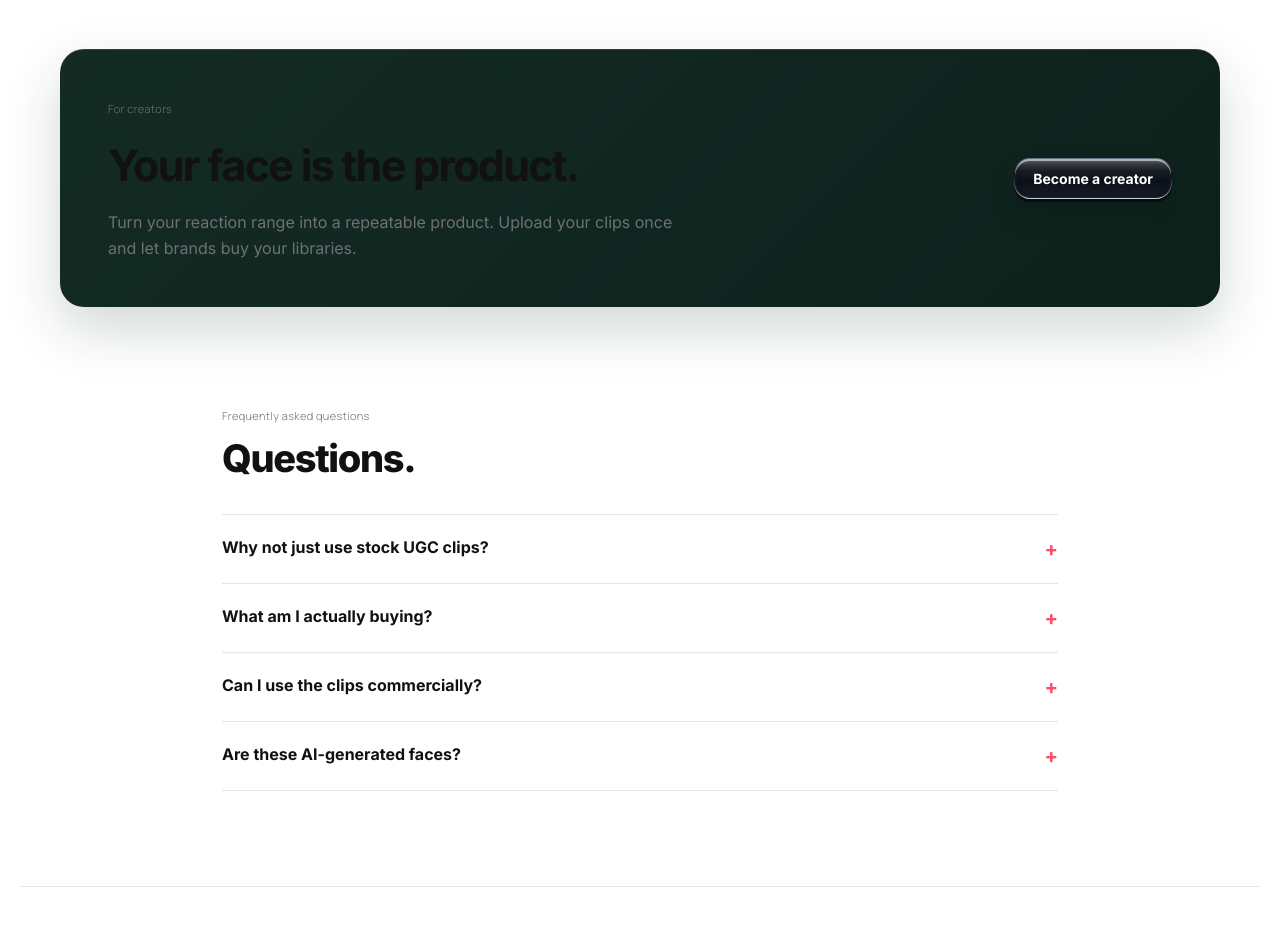
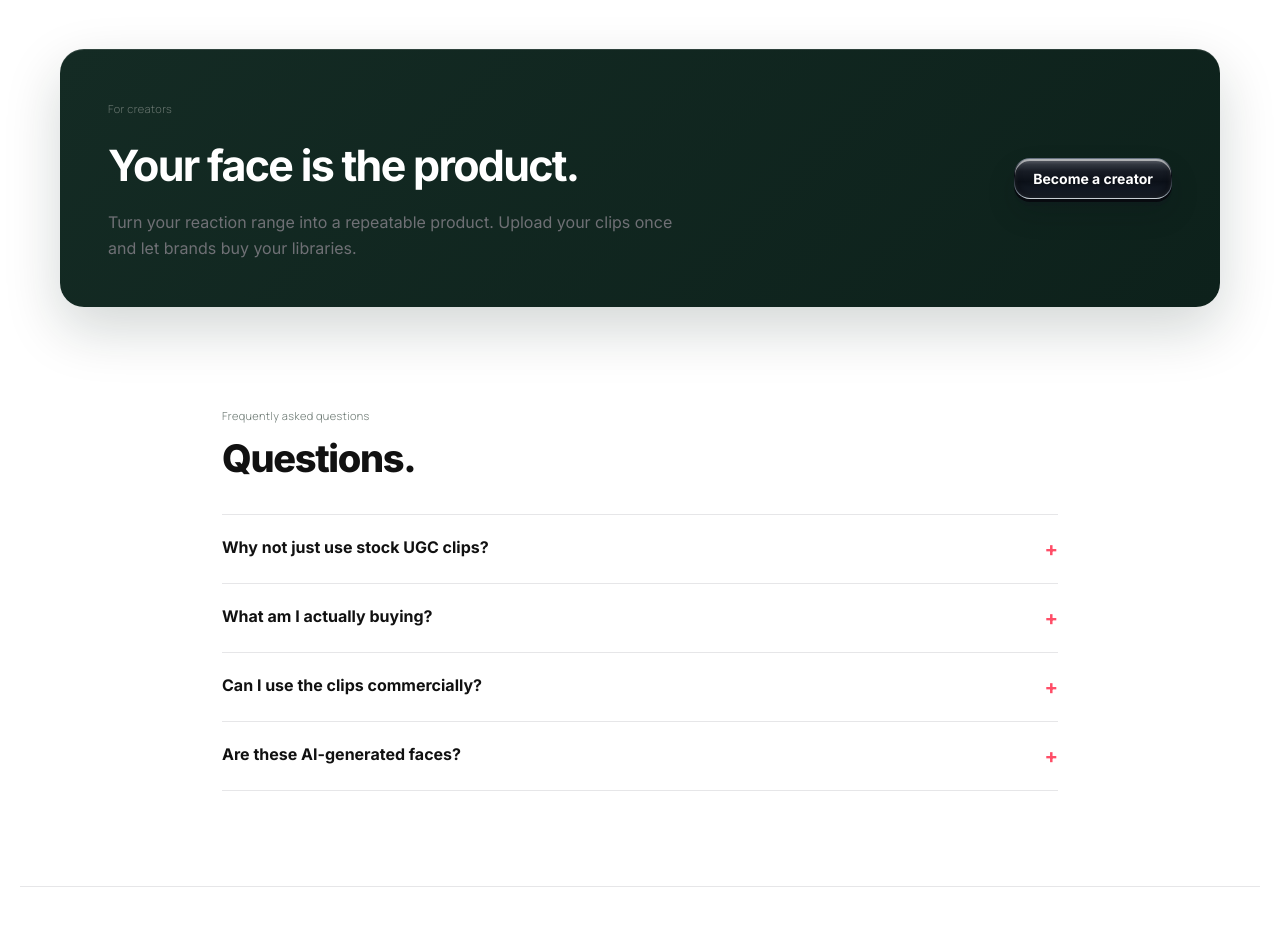
Before and after one commit to projectd101/UGC-Hub, a React (Vite) app: page / in a window 1280 px wide. Shown: the part 4440-5365 px from the top of the page. Built offline with nearby package versions, Linux system fonts and the light colour scheme; no server answers; a web font is replaced by a local one.

Commit message:
Make creator CTA headline white

```diff
--- a/public/section-divider-removals.css
+++ b/public/section-divider-removals.css
@@ -62,6 +62,7 @@
 [class*="rightsGrid"] div { padding:20px !important; min-height:92px; border:1px solid rgba(18,29,25,.08) !important; border-radius:14px !important; background:#f5f7f5 !important; box-shadow:0 6px 18px rgba(18,29,25,.05),inset 0 1px 0 #fff !important; }
 
 [class*="creatorCta"] { width:min(1160px,calc(100% - 64px)) !important; max-width:1160px !important; margin:0 auto !important; padding:46px 48px !important; display:flex !important; flex-direction:row !important; align-items:center !important; justify-content:space-between !important; gap:40px !important; border-radius:24px !important; background:linear-gradient(135deg,#142b24 0%,#0d211b 100%) !important; color:#fff !important; box-shadow:0 22px 55px rgba(13,33,27,.18),inset 0 1px 0 rgba(255,255,255,.12) !important; }
+[class*="creatorCta"] h2 { color:#fff !important; }
 
 @media (max-width:800px) {
   [class*="reactionExplorer"],[class*="compare"],[class*="how"],[class*="bundleSection"],[class*="rights"],[class*="creatorCta"] { width:min(100% - 40px,1160px); }
```
